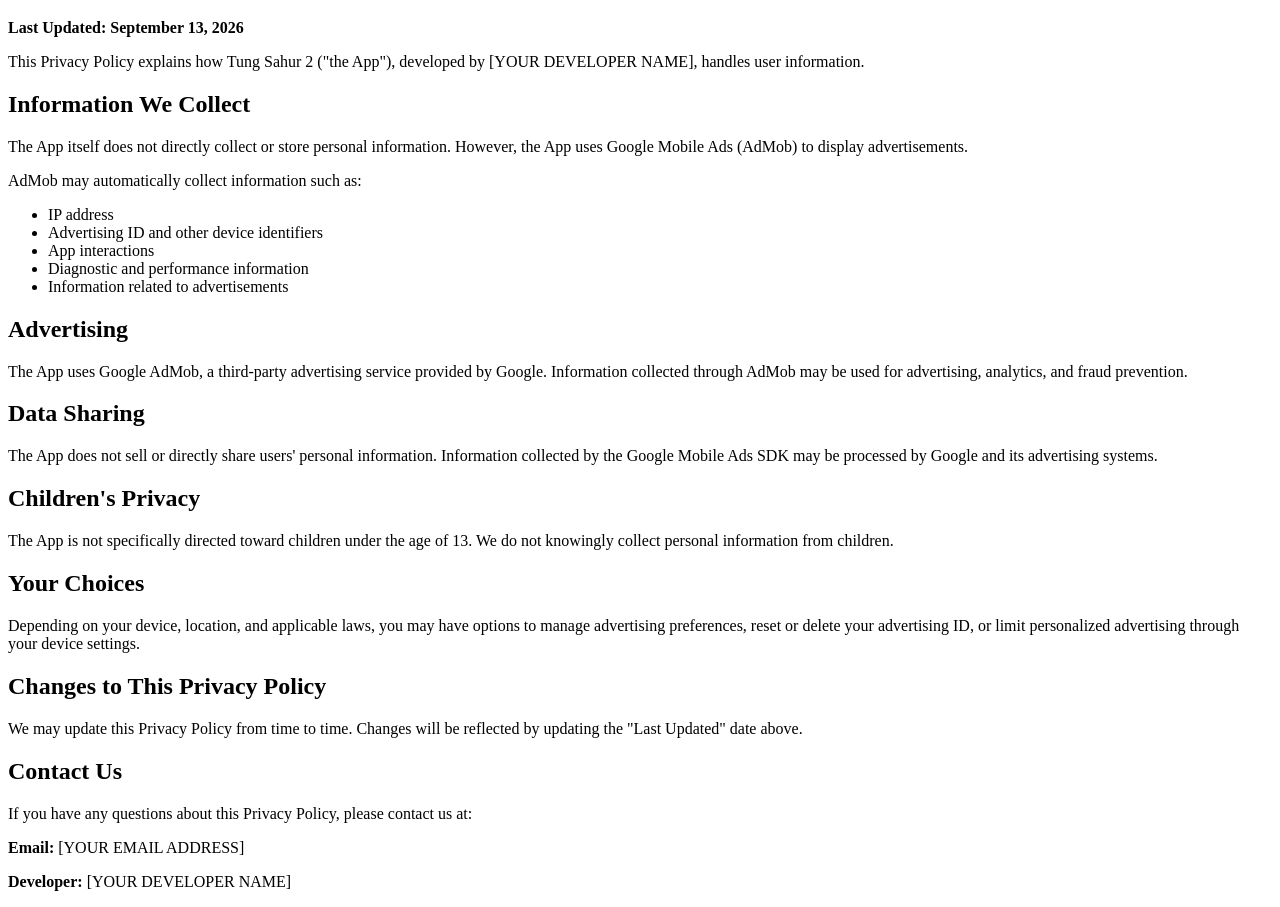
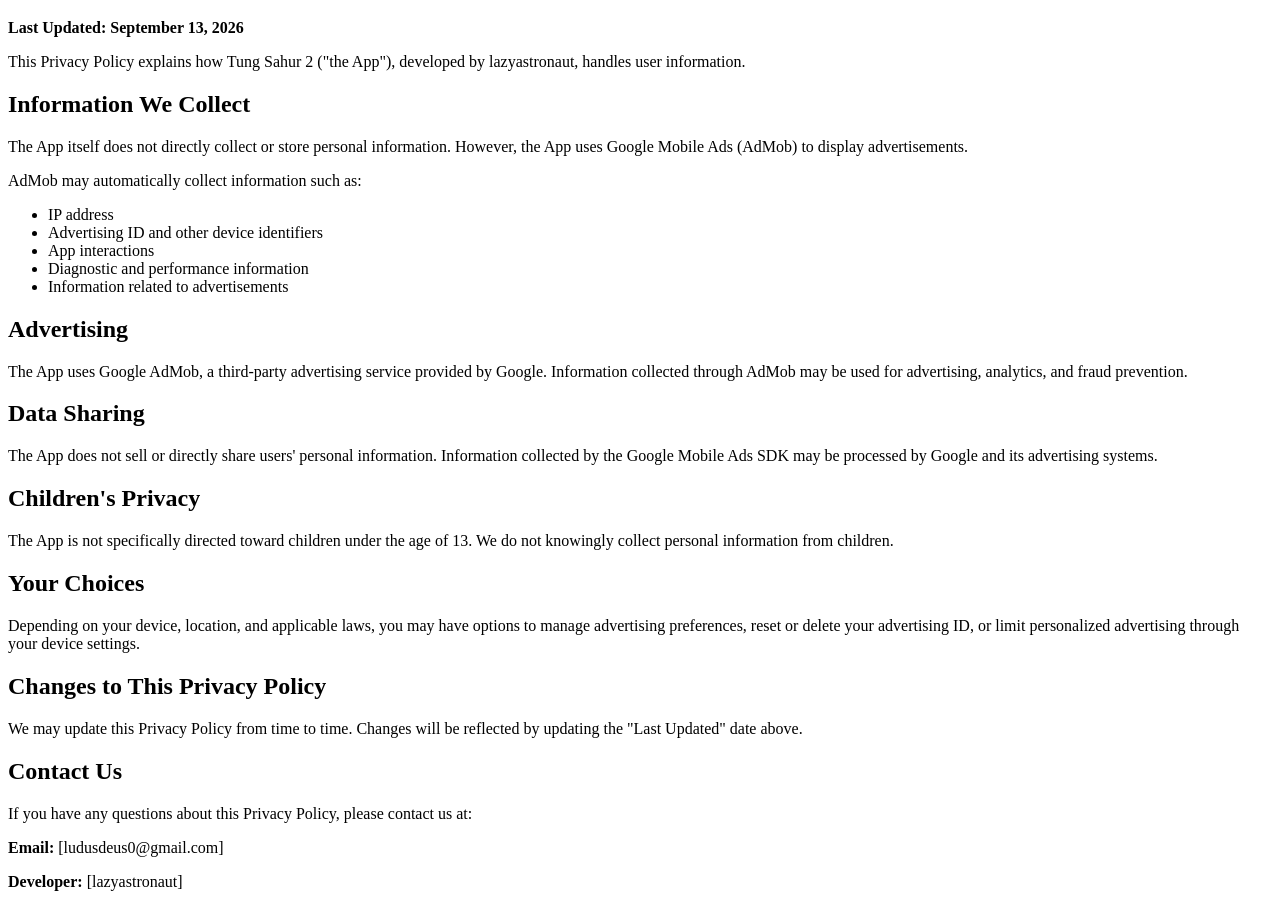
Before and after one commit to lazyastronautgames/lazyastronautgames.github.io, a plain HTML site: page tungsahur2PrivacyPolicy.html in a window 1280 px wide. Shown: the part 61-968 px from the top of the page. Drawn offline with Linux system fonts and the light colour scheme.

Commit message:
Update tungsahur2PrivacyPolicy.html

```diff
--- a/tungsahur2PrivacyPolicy.html
+++ b/tungsahur2PrivacyPolicy.html
@@ -13,7 +13,7 @@
 
 <p>
 This Privacy Policy explains how Tung Sahur 2 ("the App"),
-developed by [YOUR DEVELOPER NAME], handles user information.
+developed by lazyastronaut, handles user information.
 </p>
 
 <h2>Information We Collect</h2>
@@ -77,9 +77,9 @@ by updating the "Last Updated" date above.
 If you have any questions about this Privacy Policy, please contact us at:
 </p>
 
-<p><strong>Email:</strong> [YOUR EMAIL ADDRESS]</p>
+<p><strong>Email:</strong> [ludusdeus0@gmail.com]</p>
 
-<p><strong>Developer:</strong> [YOUR DEVELOPER NAME]</p>
+<p><strong>Developer:</strong> [lazyastronaut]</p>
 
 </body>
 </html>
```
